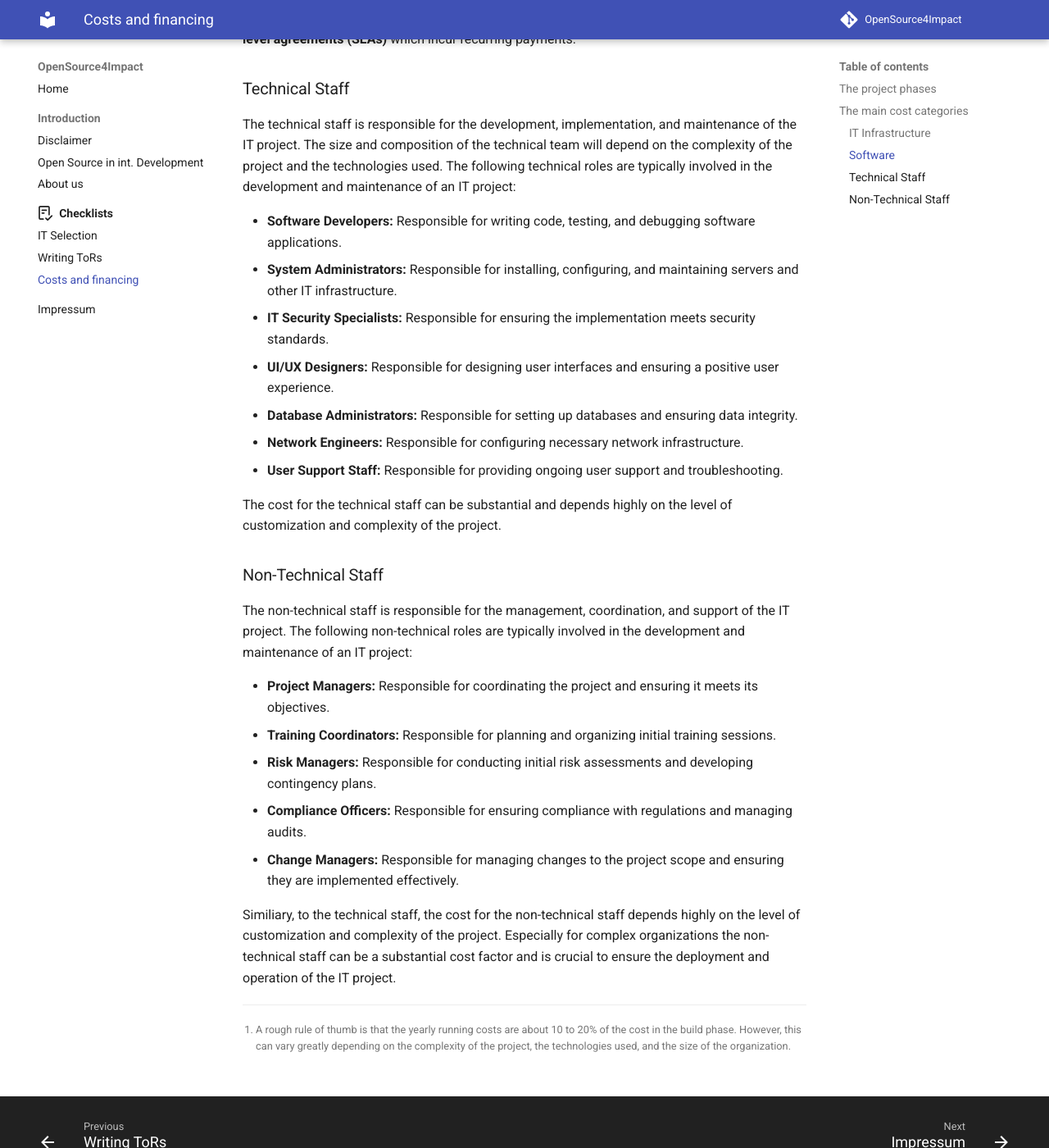
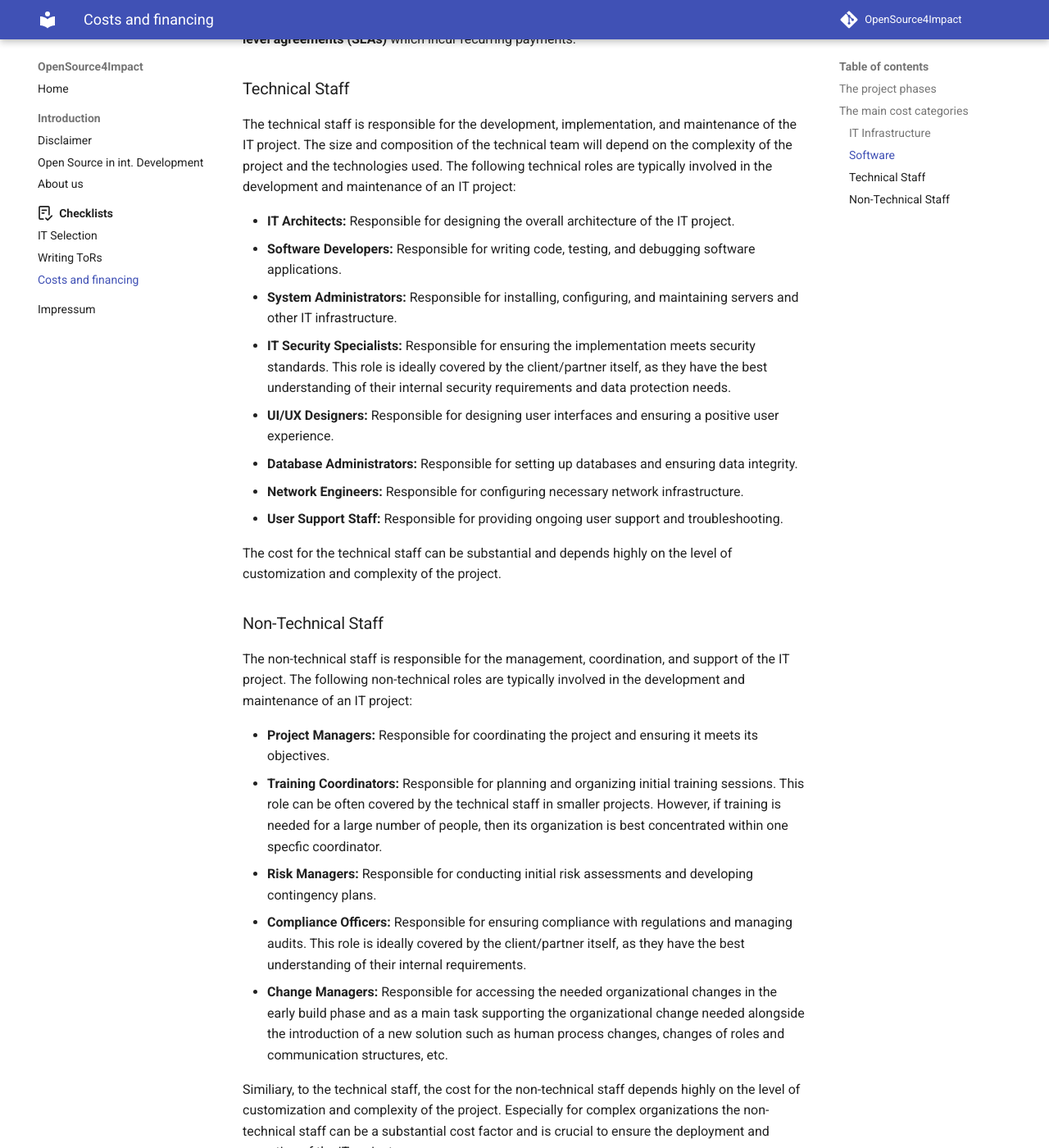
Before and after one commit to GFA-DIU/OpenSource4Impact, an MkDocs documentation site: the page built from docs/cost_estimates.md, in a window 1280 px wide and 1400 px high, scrolled down 2854 px. Shown: the whole window at 82% size. Built offline with MkDocs 1.6.1 and Material for MkDocs 9.7.7, drawn with Linux system fonts in a browser that asks for light colours; plug-ins that fetch from the network failed and are left out; comment, search, counter and statistics services are not loaded.

Commit message:
Update cost_estimates.md
Trying to answer most of the comments by @gelicko

```diff
--- a/docs/cost_estimates.md
+++ b/docs/cost_estimates.md
@@ -6,12 +6,12 @@ On the other hand, it is frequently much easier to fix the available budget, tim
 
 Despite the uncertainties, it is important to have a rough idea of the costs involved in an IT project throughout the project cycle. In general, we can think through the budget within the following scheme:
 
-| Cost Category | Description | Cost during build phase | Yearly cost during run phase |
-|---------------|-------------|---------------|-------------|
-| IT Infrastructure | Hardware, networking equipment, storage solutions, and space in data centers | - | -  |
-| Software | License fees, subscription charges, support or maintenance contracts, training expenses, and any additional costs for upgrades or updates |  | |
-| Technical Staff | Salaries and benefits for software developers, system administrators, IT security specialists, UI/UX designers, database administrators, network engineers, and user support staff | | |
-| Non-Technical Staff | Salaries and benefits for project managers, training coordinators, risk managers, compliance officers, and change managers | | |
+| Cost Category       | Description                                                                                                                                                                        | Cost during build phase | Yearly cost during run phase |
+| ------------------- | ---------------------------------------------------------------------------------------------------------------------------------------------------------------------------------- | ----------------------- | ---------------------------- |
+| IT Infrastructure   | Hardware, networking equipment, storage solutions, and space in data centers                                                                                                       | -                       | -                            |
+| Software            | License fees, subscription charges, support or maintenance contracts, training expenses, and any additional costs for upgrades or updates                                          |                         |                              |
+| Technical Staff     | Salaries and benefits for software developers, system administrators, IT security specialists, UI/UX designers, database administrators, network engineers, and user support staff |                         |                              |
+| Non-Technical Staff | Salaries and benefits for project managers, training coordinators, risk managers, compliance officers, and change managers                                                         |                         |                              |
 
 In the following, we will provide a more detailed explaination of the project phases and then the main cost categories.
 
@@ -22,14 +22,13 @@ We have already mentioned that IT projects are hard to plan. However, in practic
 - **The build phase:** This is the phase where the IT project is developed and implemented. The costs in this phase are typically one-time costs and include the costs for the IT infrastructure, software, and technical staff.
 - **The run phase:** This is the phase where the IT project is deployed and operated. The costs in this phase are typically recurring costs and include the costs for the technical and non-technical staff, software support and maintenance, and other operational costs.
 
-In contrast to other infrastructure projects the costs during the run phase can be substantial[^1]. Therefore, different cost scenarios are often compared through the *total cost of ownership* (TCO). The TCO includes all costs associated with the IT project over its entire lifecycle, including the costs for the build and run phase (which is typically taken to be 3 year).
+In contrast to other infrastructure projects the costs during the run phase can be substantial[^1]. Therefore, different cost scenarios are often compared through the _total cost of ownership_ (TCO). The TCO includes all costs associated with the IT project over its entire lifecycle, including the costs for the build and run phase (which is typically taken to be 3 year).
 
-[^1]:
-    A rough rule of thumb is that the yearly running costs are about 10 to 20% of the cost in the build phase. However, this can vary greatly depending on the complexity of the project, the technologies used, and the size of the organization.
+[^1]: A rough rule of thumb is that the yearly running costs are about 10 to 20% of the cost in the build phase. However, this can vary greatly depending on the complexity of the project, the technologies used, and the size of the organization.
 
 We can then roughly estimate the TCO as:
 
-*TCO* = *Build Phase Cost* + 3 x *Yearly Run Phase Cost*
+_TCO_ = _Build Phase Cost_ + 3 x _Yearly Run Phase Cost_
 
 ## The main cost categories
 
@@ -58,9 +57,11 @@ Similar to hardware, software evolves rapidly, necessitating frequent updates or
 
 The technical staff is responsible for the development, implementation, and maintenance of the IT project. The size and composition of the technical team will depend on the complexity of the project and the technologies used. The following technical roles are typically involved in the development and maintenance of an IT project:
 
+- **IT Architects:** Responsible for designing the overall architecture of the IT project.
 - **Software Developers:** Responsible for writing code, testing, and debugging software applications.
 - **System Administrators:** Responsible for installing, configuring, and maintaining servers and other IT infrastructure.
-- **IT Security Specialists:** Responsible for ensuring the implementation meets security standards.
+- **IT Security Specialists:** Responsible for ensuring the implementation meets security standards. This role is ideally covered by the client/partner itself, as they have the best understanding of their internal security requirements and data protection needs.
+
 - **UI/UX Designers:** Responsible for designing user interfaces and ensuring a positive user experience.
 - **Database Administrators:** Responsible for setting up databases and ensuring data integrity.
 - **Network Engineers:** Responsible for configuring necessary network infrastructure.
@@ -73,9 +74,9 @@ The cost for the technical staff can be substantial and depends highly on the le
 The non-technical staff is responsible for the management, coordination, and support of the IT project. The following non-technical roles are typically involved in the development and maintenance of an IT project:
 
 - **Project Managers:** Responsible for coordinating the project and ensuring it meets its objectives.
-- **Training Coordinators:** Responsible for planning and organizing initial training sessions.
+- **Training Coordinators:** Responsible for planning and organizing initial training sessions. This role can be often covered by the technical staff in smaller projects. However, if training is needed for a large number of people, then its organization is best concentrated within one specfic coordinator.
 - **Risk Managers:** Responsible for conducting initial risk assessments and developing contingency plans.
-- **Compliance Officers:** Responsible for ensuring compliance with regulations and managing audits.
-- **Change Managers:** Responsible for managing changes to the project scope and ensuring they are implemented effectively.
+- **Compliance Officers:** Responsible for ensuring compliance with regulations and managing audits. This role is ideally covered by the client/partner itself, as they have the best understanding of their internal requirements.
+- **Change Managers:** Responsible for accessing the needed organizational changes in the early build phase and as a main task supporting the organizational change needed alongside the introduction of a new solution such as human process changes, changes of roles and communication structures, etc.
 
 Similiary, to the technical staff, the cost for the non-technical staff depends highly on the level of customization and complexity of the project. Especially for complex organizations the non-technical staff can be a substantial cost factor and is crucial to ensure the deployment and operation of the IT project.
```
